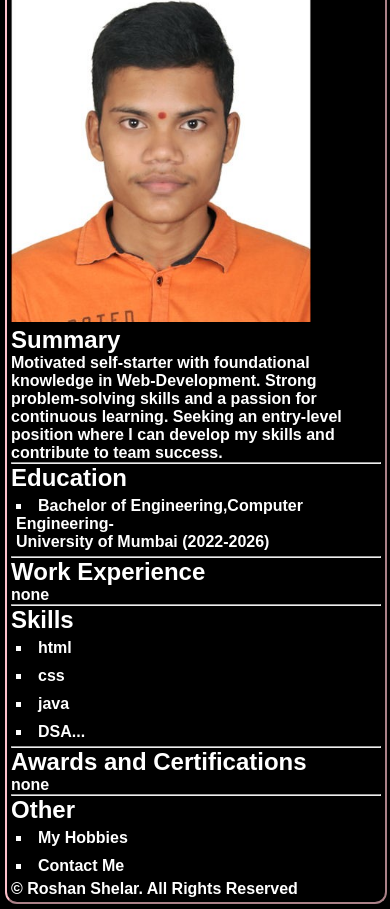
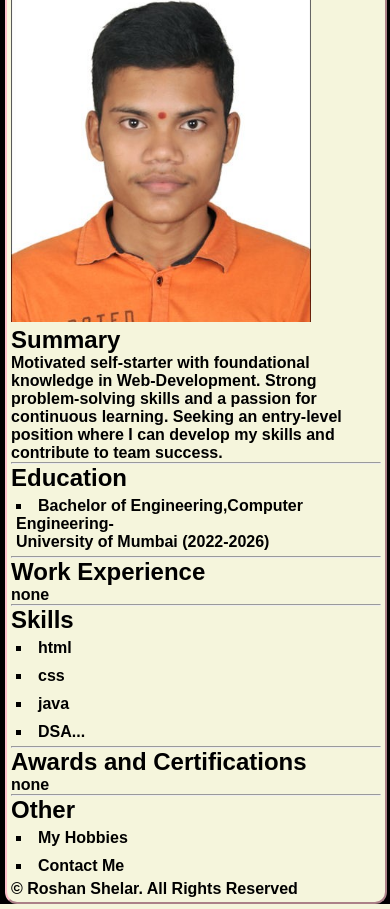
Before and after one commit to Roshan-143/Resume-dt, a plain HTML site: page index.html in a window 390 px wide. Shown: the part 63-972 px from the top of the page. Drawn offline with Linux system fonts and the light colour scheme.

Commit message:
Update style.css

```diff
--- a/style.css
+++ b/style.css
@@ -28,16 +28,18 @@ body {
   *{
     margin: 0;
     padding: 0;
+    background-color: beige;
+    color: black;
   }
   .start img{
     width: 300px;
   }
   .all {
     width: 370px;
-    border: 2px outset pink;
+    /* border: 2px outset pink; */
     /* outline: 0.5rem solid khaki; */
     /* box-shadow: 0 0 0 2rem skyblue; */
-    border-radius: 12px;
+    /* border-radius: 12px; */
     font: bold 1rem sans-serif;
     margin: 5px 5px ;
     padding: 4px;
```
